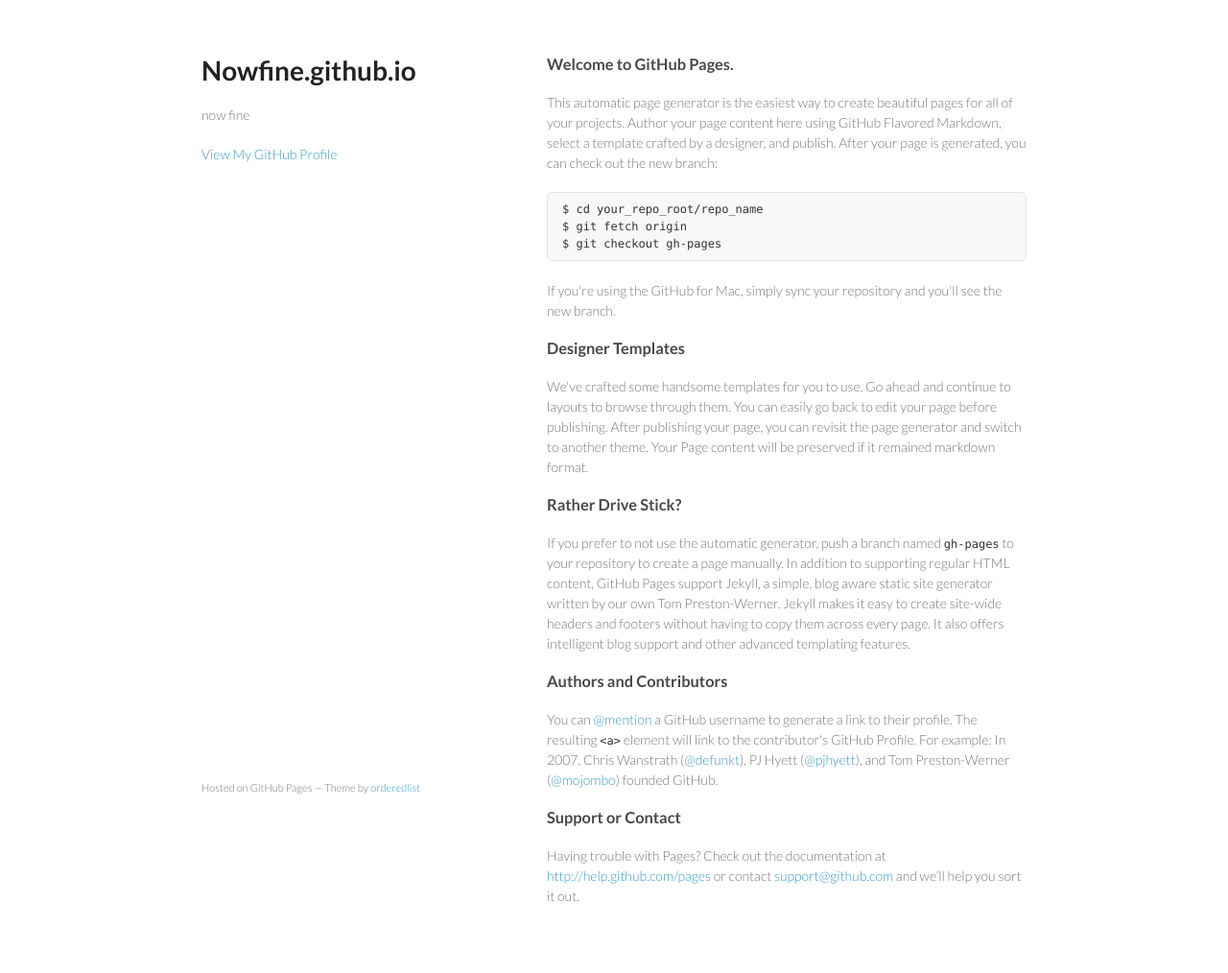
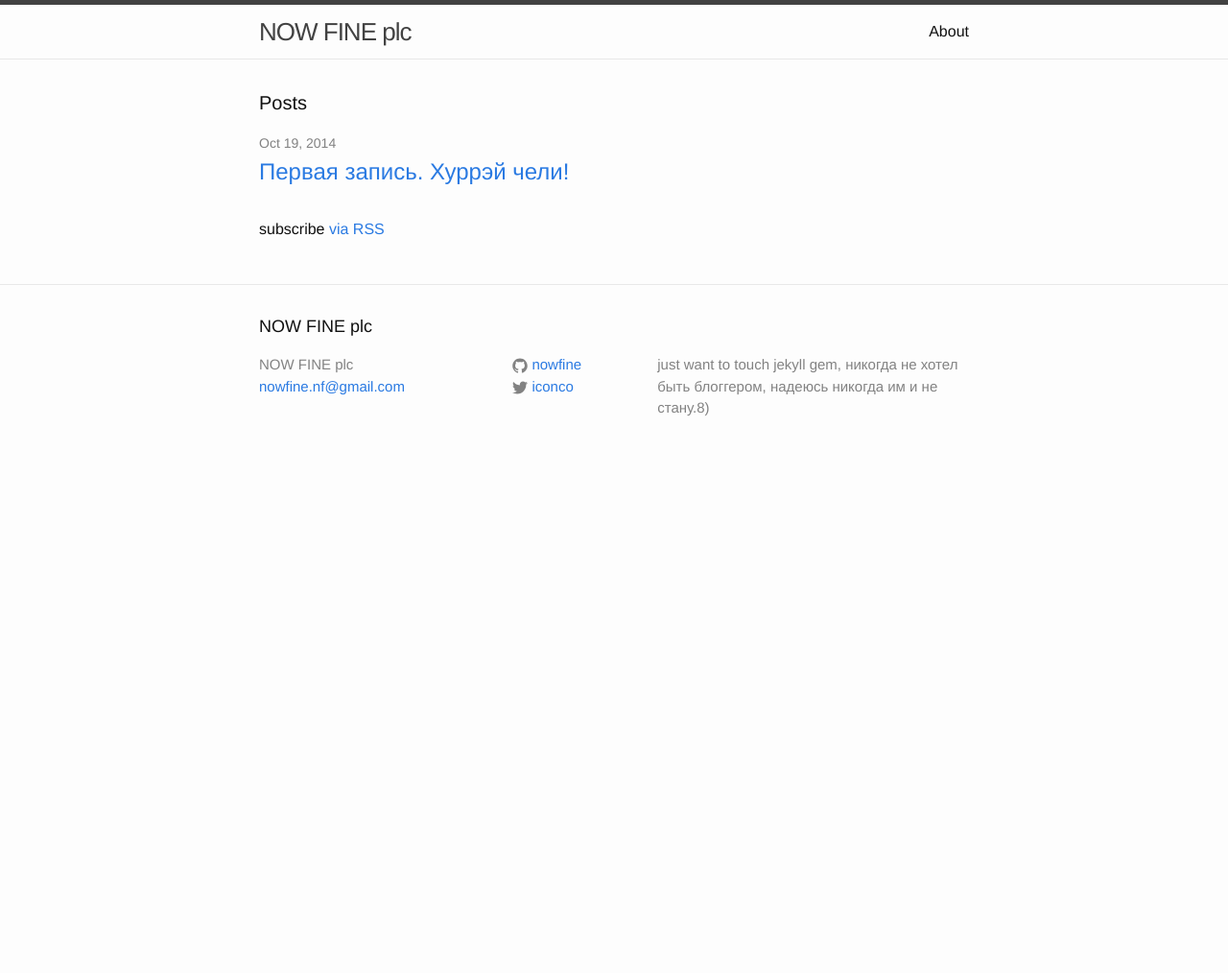
Before and after one commit to nowfine/nowfine.github.io, a Jekyll site: the page built from index.html, in a window 1280 px wide. Shown: the whole page at 96% size. Built offline with Jekyll 4.4.1, drawn with Linux system fonts in a browser that asks for light colours; after the commit the page ends 900 px from its top, so only the background shows below that.

Commit message:
gh-pages off

```diff
--- a/index.html
+++ b/index.html
@@ -1,65 +1,23 @@
-<!doctype html>
-<html>
-  <head>
-    <meta charset="utf-8">
-    <meta http-equiv="X-UA-Compatible" content="chrome=1">
-    <title>Nowfine.github.io by nowfine</title>
+---
+layout: default
+---
 
-    <link rel="stylesheet" href="stylesheets/styles.css">
-    <link rel="stylesheet" href="stylesheets/pygment_trac.css">
-    <meta name="viewport" content="width=device-width, initial-scale=1, user-scalable=no">
-    <!--[if lt IE 9]>
-    <script src="//html5shiv.googlecode.com/svn/trunk/html5.js"></script>
-    <![endif]-->
-  </head>
-  <body>
-    <div class="wrapper">
-      <header>
-        <h1>Nowfine.github.io</h1>
-        <p>now fine</p>
+<div class="home">
 
+  <h1 class="page-heading">Posts</h1>
 
-        <p class="view"><a href="https://github.com/nowfine">View My GitHub Profile</a></p>
+  <ul class="post-list">
+    {% for post in site.posts %}
+      <li>
+        <span class="post-meta">{{ post.date | date: "%b %-d, %Y" }}</span>
 
-      </header>
-      <section>
-        <h3>
-<a name="welcome-to-github-pages" class="anchor" href="#welcome-to-github-pages"><span class="octicon octicon-link"></span></a>Welcome to GitHub Pages.</h3>
+        <h2>
+          <a class="post-link" href="{{ post.url | prepend: site.baseurl }}">{{ post.title }}</a>
+        </h2>
+      </li>
+    {% endfor %}
+  </ul>
 
-<p>This automatic page generator is the easiest way to create beautiful pages for all of your projects. Author your page content here using GitHub Flavored Markdown, select a template crafted by a designer, and publish. After your page is generated, you can check out the new branch:</p>
+  <p class="rss-subscribe">subscribe <a href="{{ "/feed.xml" | prepend: site.baseurl }}">via RSS</a></p>
 
-<pre><code>$ cd your_repo_root/repo_name
-$ git fetch origin
-$ git checkout gh-pages
-</code></pre>
-
-<p>If you're using the GitHub for Mac, simply sync your repository and you'll see the new branch.</p>
-
-<h3>
-<a name="designer-templates" class="anchor" href="#designer-templates"><span class="octicon octicon-link"></span></a>Designer Templates</h3>
-
-<p>We've crafted some handsome templates for you to use. Go ahead and continue to layouts to browse through them. You can easily go back to edit your page before publishing. After publishing your page, you can revisit the page generator and switch to another theme. Your Page content will be preserved if it remained markdown format.</p>
-
-<h3>
-<a name="rather-drive-stick" class="anchor" href="#rather-drive-stick"><span class="octicon octicon-link"></span></a>Rather Drive Stick?</h3>
-
-<p>If you prefer to not use the automatic generator, push a branch named <code>gh-pages</code> to your repository to create a page manually. In addition to supporting regular HTML content, GitHub Pages support Jekyll, a simple, blog aware static site generator written by our own Tom Preston-Werner. Jekyll makes it easy to create site-wide headers and footers without having to copy them across every page. It also offers intelligent blog support and other advanced templating features.</p>
-
-<h3>
-<a name="authors-and-contributors" class="anchor" href="#authors-and-contributors"><span class="octicon octicon-link"></span></a>Authors and Contributors</h3>
-
-<p>You can <a href="https://github.com/blog/821" class="user-mention">@mention</a> a GitHub username to generate a link to their profile. The resulting <code>&lt;a&gt;</code> element will link to the contributor's GitHub Profile. For example: In 2007, Chris Wanstrath (<a href="https://github.com/defunkt" class="user-mention">@defunkt</a>), PJ Hyett (<a href="https://github.com/pjhyett" class="user-mention">@pjhyett</a>), and Tom Preston-Werner (<a href="https://github.com/mojombo" class="user-mention">@mojombo</a>) founded GitHub.</p>
-
-<h3>
-<a name="support-or-contact" class="anchor" href="#support-or-contact"><span class="octicon octicon-link"></span></a>Support or Contact</h3>
-
-<p>Having trouble with Pages? Check out the documentation at <a href="http://help.github.com/pages">http://help.github.com/pages</a> or contact <a href="mailto:support@github.com">support@github.com</a> and we’ll help you sort it out.</p>
-      </section>
-      <footer>
-        <p><small>Hosted on GitHub Pages &mdash; Theme by <a href="https://github.com/orderedlist">orderedlist</a></small></p>
-      </footer>
-    </div>
-    <script src="javascripts/scale.fix.js"></script>
-
-  </body>
-</html>
+</div>
```
